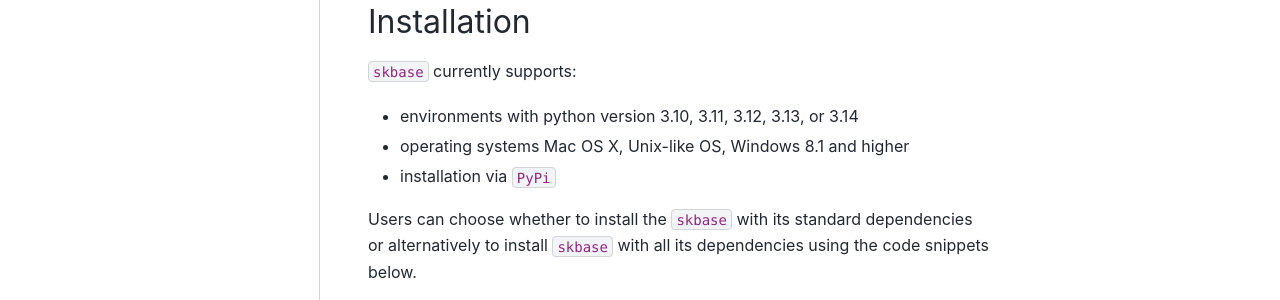
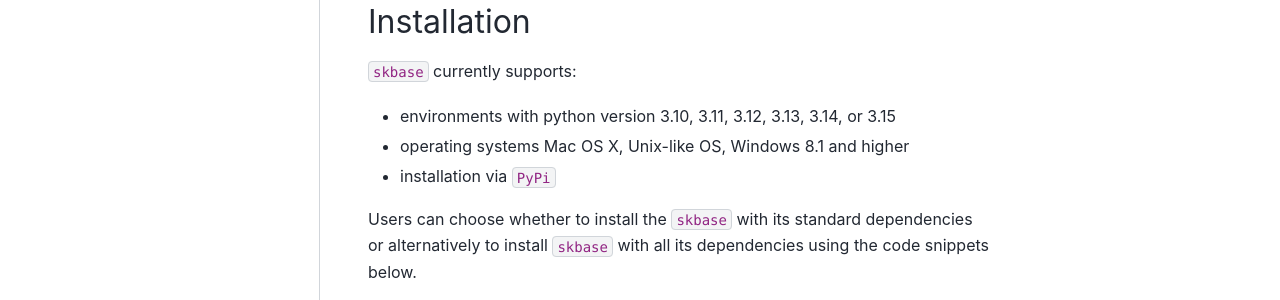
Before and after one commit to sktime/skbase, a Sphinx documentation site: the page built from docs/source/get_started.rst, in a window 1280 px wide and 900 px high. Shown: the part 366-666 px from the top of the window. Built offline with Sphinx 7.4.7 and the PyData theme 0.15.4, drawn with Linux system fonts in a browser that asks for light colours; comment, search, counter and statistics services are not loaded.

Commit message:
[MNT] python 3.15 support and testing (#595)
With the python 3.15 release imminent, this adds python 3.15 support and
testing against the final release candidate 3.15.0rc2

No additional compatibility fixes are necessary.

```diff
--- a/docs/source/get_started.rst
+++ b/docs/source/get_started.rst
@@ -13,7 +13,7 @@
 
 ``skbase`` currently supports:
 
-* environments with python version 3.10, 3.11, 3.12, 3.13, or 3.14
+* environments with python version 3.10, 3.11, 3.12, 3.13, 3.14, or 3.15
 * operating systems Mac OS X, Unix-like OS, Windows 8.1 and higher
 * installation via ``PyPi``
 
--- a/docs/source/user_documentation/installation.rst
+++ b/docs/source/user_documentation/installation.rst
@@ -6,7 +6,7 @@
 
 ``skbase`` currently supports:
 
-* environments with python version 3.10, 3.11, 3.12, 3.13, or 3.14
+* environments with python version 3.10, 3.11, 3.12, 3.13, 3.14, or 3.15
 * operating systems Mac OS X, Unix-like OS, Windows 8.1 and higher
 
 Checkout the full list of pre-compiled wheels on
--- a/pyproject.toml
+++ b/pyproject.toml
@@ -31,8 +31,9 @@
     "Programming Language :: Python :: 3.12",
     "Programming Language :: Python :: 3.13",
     "Programming Language :: Python :: 3.14",
+    "Programming Language :: Python :: 3.15",
 ]
-requires-python = ">=3.10,<3.15"
+requires-python = ">=3.10,<3.16"
 dependencies = []
 
 [project.optional-dependencies]
```
Also changed, not shown: README.md (+1 -1 lines), 2 other files.
